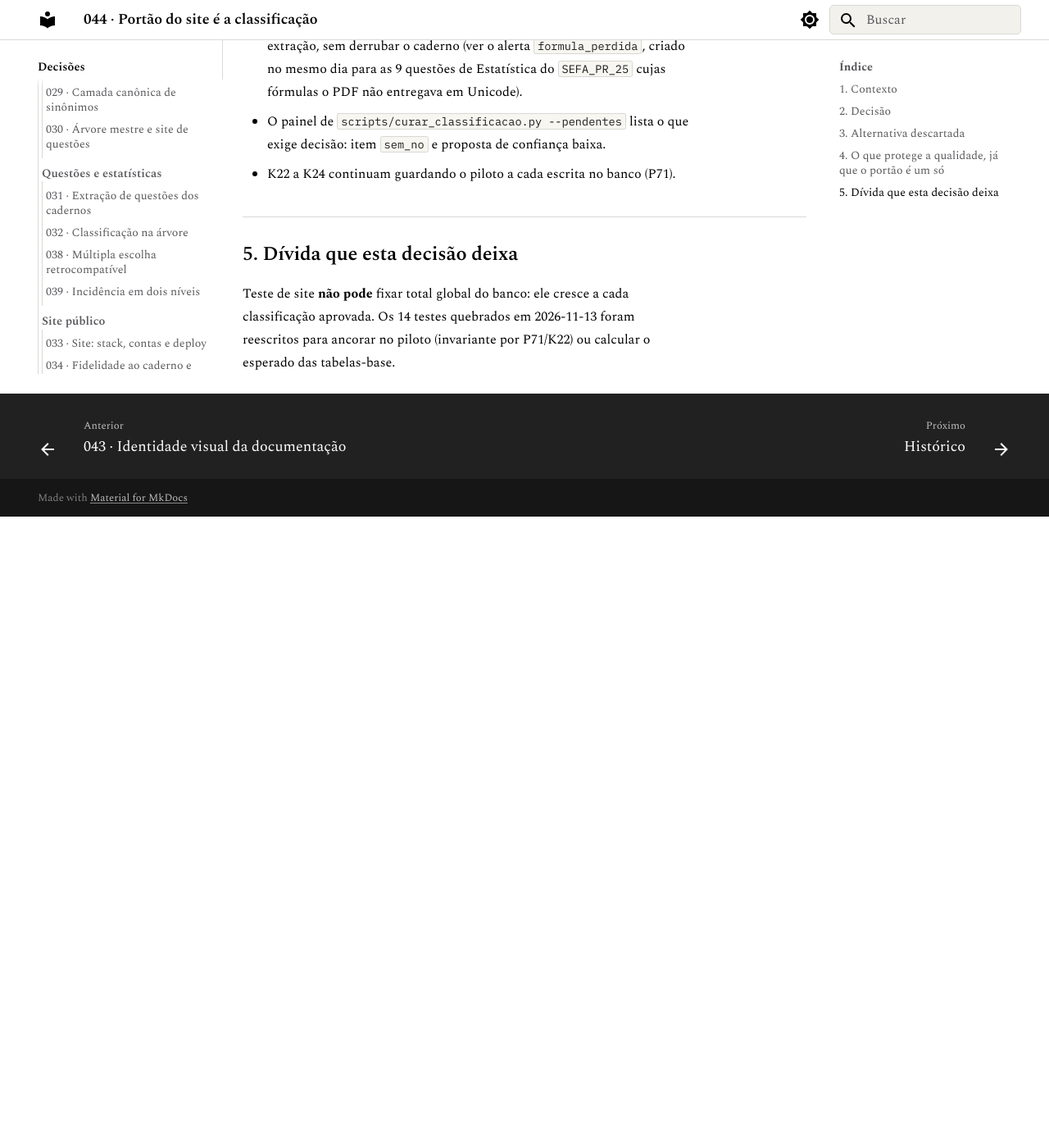
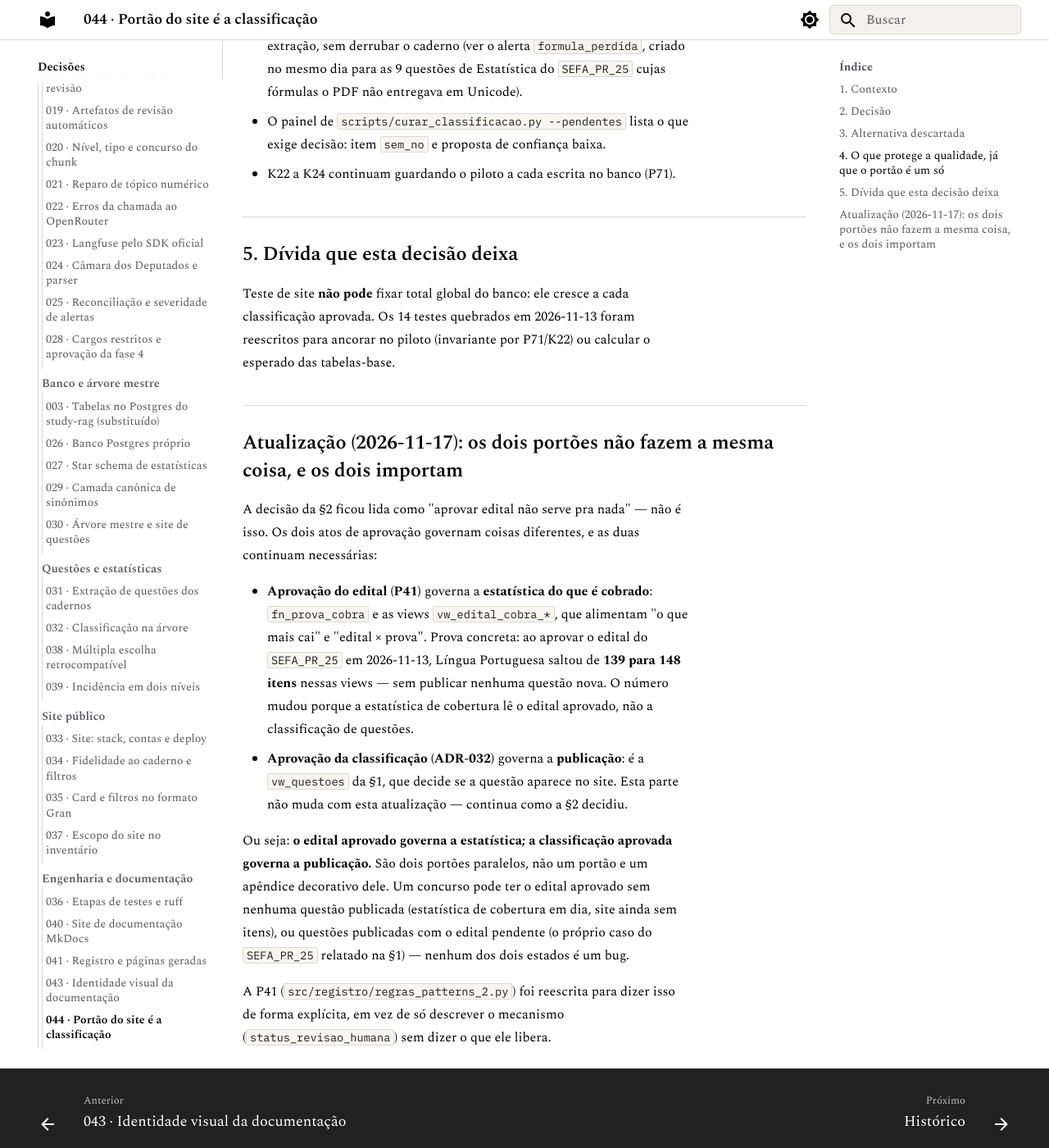
Before and after one commit to athosroque/scraper-cebraspe, an MkDocs documentation site: the page built from docs/adr/ADR-044-portao-do-site-e-classificacao.md, in a window 1280 px wide and 1400 px high, scrolled down 2442 px. Shown: the whole window at 82% size. Built offline with MkDocs 1.6.1 and Material for MkDocs 9.7.7, drawn with Linux system fonts in a browser that asks for light colours; before the commit the page ends 3072 px from its top, so only the background shows below that.

Commit message:
docs(scraper-cebraspe): os dois portões no ADR-044, na P41 e na regra nova A64 (KAN-56)
O ADR-044 contava só metade: dizia que o portão do site é a classificação, o que
está certo, mas deixava parecer que aprovar o edital não serve para nada. Serve —
governa a estatística. A seção de atualização separa os dois: edital aprovado →
`fn_prova_cobra` e `vw_edital_cobra_*`; classificação aprovada → `vw_questoes`.
A evidência é o SEFA_PR_25, que levou Língua Portuguesa de 139 para 148 itens nas
views sem publicar questão nenhuma.

A P41 dizia só onde fica a aprovação do edital, e enganava por omissão; agora diz
o que ela de fato libera e aponta para o ADR-044.

A64 (anti-pattern, não-núcleo): nunca fixar total global, ordem de listagem ou
estado de curadoria em teste do site. Em 2026-11-13 a entrada do BANRISUL_25 e a
aprovação do edital do SEFA quebraram 27 testes de uma vez, em três variantes —
total global fixo, estado de aprovação vivo e tipo da primeira questão. Cada lote
restante da 8.C repetiria isso. As saídas: pedir o filtro explícito, ler o total
do próprio endpoint, comparar com `fn_prova_cobra` ou escopar ao piloto congelado.

`docs/tecnico/` e `docs/executivo/numeros.md` regerados por `make docs-gerar`
(P70, A62). `make test-all`: 1874 passed, 31 skipped, 1 xfailed.

Co-Authored-By: Claude Opus 5 <noreply@anthropic.com>
Claude-Session: https://claude.ai/code/session_01QYS8Atztr2CNSEjRPRn9qx

```diff
--- a/docs/adr/ADR-044-portao-do-site-e-classificacao.md
+++ b/docs/adr/ADR-044-portao-do-site-e-classificacao.md
@@ -80,3 +80,26 @@ atrasaria a publicação sem melhorar a qualidade do que é publicado.
 Teste de site **não pode** fixar total global do banco: ele cresce a cada classificação
 aprovada. Os 14 testes quebrados em 2026-11-13 foram reescritos para ancorar no piloto
 (invariante por P71/K22) ou calcular o esperado das tabelas-base.
+
+## Atualização (2026-11-17): os dois portões não fazem a mesma coisa, e os dois importam
+
+A decisão da §2 ficou lida como "aprovar edital não serve pra nada" — não é isso. Os dois
+atos de aprovação governam coisas diferentes, e as duas continuam necessárias:
+
+- **Aprovação do edital (P41)** governa a **estatística do que é cobrado**: `fn_prova_cobra`
+  e as views `vw_edital_cobra_*`, que alimentam "o que mais cai" e "edital × prova". Prova
+  concreta: ao aprovar o edital do `SEFA_PR_25` em 2026-11-13, Língua Portuguesa saltou de
+  **139 para 148 itens** nessas views — sem publicar nenhuma questão nova. O número mudou
+  porque a estatística de cobertura lê o edital aprovado, não a classificação de questões.
+- **Aprovação da classificação (ADR-032)** governa a **publicação**: é a `vw_questoes` da
+  §1, que decide se a questão aparece no site. Esta parte não muda com esta atualização —
+  continua como a §2 decidiu.
+
+Ou seja: **o edital aprovado governa a estatística; a classificação aprovada governa a
+publicação.** São dois portões paralelos, não um portão e um apêndice decorativo dele. Um
+concurso pode ter o edital aprovado sem nenhuma questão publicada (estatística de cobertura
+em dia, site ainda sem itens), ou questões publicadas com o edital pendente (o próprio caso
+do `SEFA_PR_25` relatado na §1) — nenhum dos dois estados é um bug.
+
+A P41 (`src/registro/regras_patterns_2.py`) foi reescrita para dizer isso de forma explícita,
+em vez de só descrever o mecanismo (`status_revisao_humana`) sem dizer o que ele libera.
--- a/docs/tecnico/regras.md
+++ b/docs/tecnico/regras.md
@@ -1007,11 +1007,15 @@ Teste guarda: sem teste guarda
 #### P41
 
 Aprovação da revisão humana é o `status_revisao_humana` do `<edital>.json`
-(`APROVADO...`). O writer relê o JSON a cada carga.
-
-Núcleo: sim (citada no `CLAUDE.md`)
-
-ADRs: nenhuma
+(`APROVADO...`). O writer relê o JSON a cada carga. **Isto não é o portão do site** — é o
+portão da estatística do que o edital cobra (`fn_prova_cobra`, `vw_edital_cobra_*`): ao
+aprovar o edital do `SEFA_PR_25`, Língua Portuguesa saltou de 139 para 148 itens nessas
+views, sem publicar questão nenhuma. Quem decide se a questão aparece no site é a
+classificação aprovada (ADR-032), um portão separado e paralelo (ADR-044).
+
+Núcleo: sim (citada no `CLAUDE.md`)
+
+ADRs: [ADR-044](../adr/ADR-044-portao-do-site-e-classificacao.md)
 
 Teste guarda: sem teste guarda
 
@@ -1690,6 +1694,24 @@ ADRs: nenhuma
 
 Teste guarda: sem teste guarda
 
+#### A64
+
+Nunca fixar total global, ordem de listagem ou estado de curadoria em teste do
+site: os três mudam a cada lote novo (classificação aprovada, edital aprovado) e quebram
+testes que não têm nada a ver com o lote. Teste afirma o que quer verificar — pede o filtro
+explícito (`tipo=certo_errado`), lê o total do próprio endpoint, compara com a função do
+banco (`fn_prova_cobra`) ou, quando quer mesmo um número exato, escopa o filtro ao piloto
+congelado (`concurso=PILOTO`, 2.781 utilizáveis pela P71) — em vez de fixar um total que
+vale para o banco inteiro. Em 2026-11-13 a entrada do
+`BANRISUL_25` e a aprovação do edital do `SEFA_PR_25` quebraram 27 testes de uma vez, nas
+três variantes: total global fixo (`2781` questões, LP `139`, LGPD `13`), estado de
+aprovação vivo (teste supunha quais concursos estavam publicados) e tipo da primeira questão
+(`itens[0]` virou múltipla escolha quando o BANRISUL entrou, e o teste esperava Certo/Errado).
+
+ADRs: [ADR-044](../adr/ADR-044-portao-do-site-e-classificacao.md)
+
+Teste guarda: `site/tests/test_api_questoes.py::test_listar_questoes_piloto_sem_filtro_total_2781_utilizaveis`, `site/tests/test_materia.py::test_api_materias_lp_distintas_bate_com_fn_prova_cobra`
+
 ### infra
 
 #### A07
```
Also changed, not shown: docs/executivo/numeros.md (+10 -10 lines), docs/tecnico/index.md (+1 -1 lines), docs/tecnico/tarefas.md (+1 -0 lines), 2 other files.
